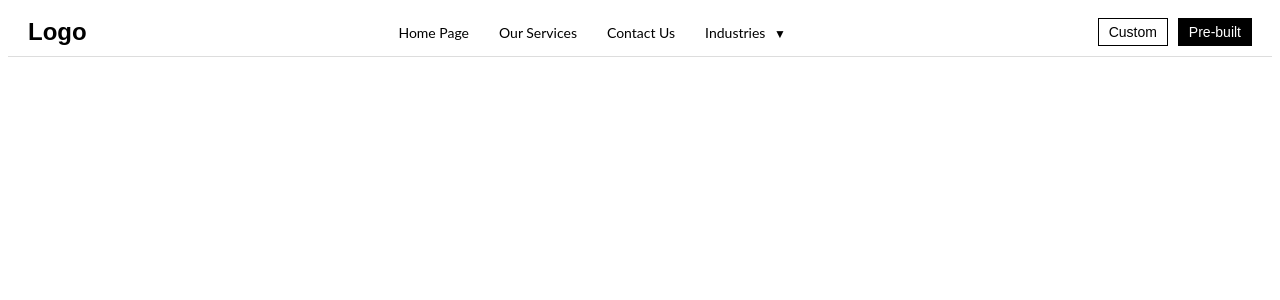
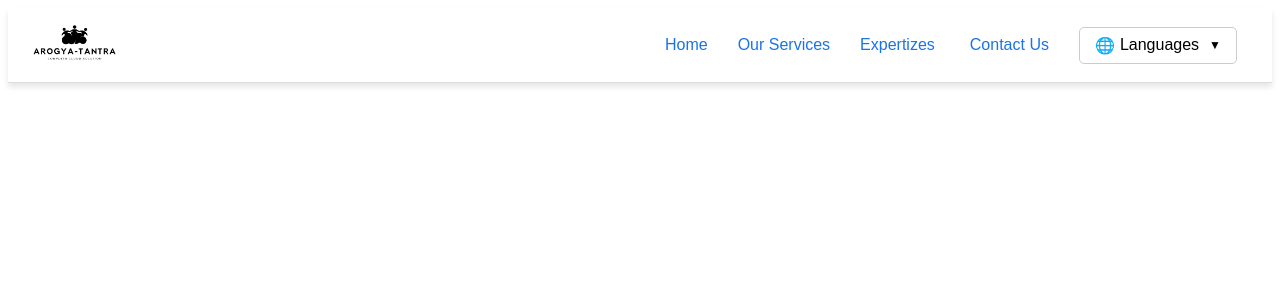
Before and after one commit to satyam0709/ArogyaTantra, a React (Vite) app in the folder Frontend/: page / in a window 1280 px wide. Shown: the top 300 px of the page. Built offline with nearby package versions, Linux system fonts and the light colour scheme.

Commit message:
navbar-done

```diff
--- a/Frontend/src/App.css
+++ /dev/null
@@ -1,57 +0,0 @@
-/* Navbar styles */
-.navbar {
-    display: flex;
-    justify-content: space-between;
-    align-items: center;
-    padding: 10px 20px;
-    background-color: #fff;
-    border-bottom: 1px solid #ddd;
-  }
-
-  .logo {
-    font-family: Arial, Helvetica, sans-serif;
-    font-size: 24px;
-    font-weight: bold;
-  }
-
-  .nav-links {
-    font-family: Lato, Arial;
-    display: flex;
-    list-style: none;
-    margin: 0;
-    padding: 0;
-  }
-
-  .nav-links li {
-    margin: 0 15px;
-    font-size: 14px;
-    cursor: pointer;
-  }
-
-  .dropdown-icon {
-    font-size: 12px;
-    margin-left: 5px;
-  }
-
-  .buttons {
-    display: flex;
-    align-items: center;
-  }
-
-  .custom-button,
-  .prebuilt-button {
-    font-size: 14px;
-    padding: 5px 10px;
-    border: 1px solid #000;
-    background: none;
-    cursor: pointer;
-  }
-
-  .custom-button {
-    margin-right: 10px;
-  }
-
-  .prebuilt-button {
-    background-color: #000;
-    color: #fff;
-  }
--- a/Frontend/src/App.jsx
+++ b/Frontend/src/App.jsx
@@ -1,4 +1,4 @@
-import './App.css'
+import './Components/Navbar.css'
 import Navbar from './Components/Navbar'
 
 function App() {
--- /dev/null
+++ b/Frontend/src/Components/Navbar.css
@@ -0,0 +1,135 @@
+/* Navbar Styling */
+.navbar {
+    display: flex;
+    justify-content: space-between;
+    align-items: center;
+    padding: 10px 20px;
+    background-color: #fff;
+    border-bottom: 1px solid #ddd;
+    font-family: Arial, Helvetica, sans-serif;
+    box-shadow: 0 4px 6px rgba(0, 0, 0, 0.1); /* Adds a soft shadow under the navbar */
+  }
+
+  /* Logo Image Styling */
+  .logo img {
+    height: 50px;  /* Set a height for the logo */
+    width: auto;   /* Maintain the aspect ratio */
+  }
+
+  /* Navigation Links */
+  .nav-links {
+    display: flex;
+    list-style: none;
+    margin: 0;
+    padding: 0;
+  }
+
+  .nav-links li {
+    position: relative;
+    margin: 0 15px;
+    font-size: 16px;
+    color: #1a73e8;
+    cursor: pointer;
+  }
+
+  /* Links without underline */
+  .nav-links a {
+    text-decoration: none;
+    color: #1a73e8;
+    transition: color 0.3s;
+  }
+
+  .nav-links a:hover {
+    color: #0047ab;
+  }
+
+  /* Dropdown Icon Styling */
+  .dropdown-icon {
+    font-size: 12px;
+    margin-left: 5px;
+  }
+
+  /* Expertizes Dropdown Styling */
+  .dropdown {
+    position: relative;
+  }
+
+  .expertizes-dropdown-menu {
+    position: absolute;
+    top: 120%; /* Position dropdown below the navbar */
+    left: 50%; /* Center align below the Expertizes link */
+    transform: translateX(-50%); /* Centering adjustment */
+    display: flex;
+    flex-wrap: wrap; /* Makes items display side-by-side */
+    gap: 15px; /* Space between items */
+    padding: 15px;
+    background-color: #fff;
+    border: 1px solid #ddd;
+    box-shadow: 0 4px 6px rgba(0, 0, 0, 0.1);
+    width: 350px; /* Wider dropdown */
+    z-index: 10;
+  }
+
+  .expertize-item {
+    font-size: 16px;
+    padding: 10px;
+    cursor: pointer;
+    border-radius: 4px;
+    transition: background-color 0.3s;
+  }
+
+  .expertize-item:hover {
+    background-color: #f0f0f0;
+  }
+
+  /* Languages Section - Black Color */
+  .language-dropdown {
+    display: flex;
+    align-items: center;
+    gap: 5px;
+    padding: 8px 15px;
+    background-color: #fff;
+    color: #000; /* Black color for Languages button */
+    border: 1px solid #ccc; /* Light border for language button */
+    border-radius: 5px;
+    font-size: 16px;
+    cursor: pointer;
+    transition: background-color 0.3s, color 0.3s;
+  }
+
+  .language-dropdown:hover {
+    background-color: #e6f0ff; /* Light blue on hover */
+    border-color: #0047ab;
+  }
+
+  .dropdown-menu {
+    position: absolute;
+    top: 120%;
+    left: 0;
+    background-color: #fff;
+    box-shadow: 0 4px 6px rgba(0, 0, 0, 0.1);
+    border: 1px solid #ddd;
+    list-style: none;
+    padding: 10px 0;
+    margin: 0;
+    z-index: 10;
+  }
+
+  .dropdown-menu li {
+    padding: 10px 15px;
+    font-size: 16px;
+    cursor: pointer;
+    transition: background-color 0.3s;
+    color: #000;
+  }
+
+  .dropdown-menu li:hover {
+    background-color: #f0f0f0;
+  }
+
+  /* Ensures links and button align in the same line */
+  .nav-links li,
+  .language-dropdown {
+    display: flex;
+    align-items: center;
+  }
--- a/Frontend/src/Components/Navbar.jsx
+++ b/Frontend/src/Components/Navbar.jsx
@@ -1,22 +1,163 @@
-import React from "react";
+// import React, { useState } from "react";
+// import "./Navbar.css"; // Assuming styles are in Navbar.css
+
+// const Navbar = () => {
+//   const [showIndustriesDropdown, setShowIndustriesDropdown] = useState(false);
+//   const [showLanguagesDropdown, setShowLanguagesDropdown] = useState(false);
+//   const [selectedLanguage, setSelectedLanguage] = useState("Languages 🌐");
+
+//   const handleLanguageSelect = (language) => {
+//     setSelectedLanguage(language);
+//     setShowLanguagesDropdown(false); // Close dropdown after selection
+//   };
+
+//   return (
+//     <nav className="navbar">
+//       <div className="logo">ArogyaTantra</div>
+//       <ul className="nav-links">
+//         <li>
+//           <a href="#home">Home</a>
+//         </li>
+//         <li>
+//           <a href="#services">Our Services</a>
+//         </li>
+
+//         {/* Expertizes Dropdown */}
+//         <li
+//           className="dropdown"
+//           onMouseEnter={() => setShowIndustriesDropdown(true)}
+//           onMouseLeave={() => setShowIndustriesDropdown(false)}
+//         >
+//           <span>Expertizes</span>
+//           <span className="dropdown-icon">▼</span>
+//           {showIndustriesDropdown && (
+//             <ul className="dropdown-menu animated-dropdown">
+//               <li>
+//                 <a href="#finance">Finance</a>
+//               </li>
+//               <li>
+//                 <a href="#healthcare">Healthcare</a>
+//               </li>
+//               <li>
+//                 <a href="#technology">Technology</a>
+//               </li>
+//               <li>
+//                 <a href="#technology">Banking</a>
+//               </li>
+//               <li>
+//                 <a href="#technology">Education</a>
+//               </li>
+//             </ul>
+//           )}
+//         </li>
+
+//         <li>
+//           <a href="#contact">Contact Us</a>
+//         </li>
+
+//         {/* Languages Dropdown */}
+//         <li className="dropdown">
+//           <span onClick={() => setShowLanguagesDropdown(!showLanguagesDropdown)}>
+//             {selectedLanguage}
+//           </span>
+//           <span className="dropdown-icon">▼</span>
+//           {showLanguagesDropdown && (
+//             <ul className="dropdown-menu">
+//               <li onClick={() => handleLanguageSelect("English")}>English</li>
+//               <li onClick={() => handleLanguageSelect("Spanish")}>Spanish</li>
+//               <li onClick={() => handleLanguageSelect("French")}>French</li>
+//               <li onClick={() => handleLanguageSelect("Hindi")}>Hindi</li>
+//               <li onClick={() => handleLanguageSelect("Japanese")}>Japanese</li>
+//               <li onClick={() => handleLanguageSelect("Urdu")}>Urdu</li>
+//               <li onClick={() => handleLanguageSelect("German")}>German</li>
+//             </ul>
+//           )}
+//         </li>
+//       </ul>
+//     </nav>
+//   );
+// };
+
+// export default Navbar;
 
 
+
+
+
+
+
+import React, { useState } from "react";
+import "./Navbar.css";
+
 const Navbar = () => {
+  const [showIndustriesDropdown, setShowIndustriesDropdown] = useState(false);
+  const [showLanguagesDropdown, setShowLanguagesDropdown] = useState(false);
+  const [selectedLanguage, setSelectedLanguage] = useState("Languages");
+
+  const handleLanguageSelect = (language) => {
+    setSelectedLanguage(language);
+    setShowLanguagesDropdown(false); // Close dropdown after selection
+  };
+
   return (
     <nav className="navbar">
-      <div className="logo">Logo</div>
+       <div className="logo">
+        <img src="src/assets/images/logo12.png" alt="ArogyaTantra Logo" />
+      </div>
       <ul className="nav-links">
-        <li>Home Page</li>
-        <li>Our Services</li>
-        <li>Contact Us</li>
-        <li className="dropdown">
-          Industries <span className="dropdown-icon">▼</span>
+        <li>
+          <a href="#home">Home</a>
+        </li>
+        <li>
+          <a href="#services">Our Services</a>
+        </li>
+
+        {/* Expertizes Dropdown */}
+        <li
+          className="dropdown"
+          onMouseEnter={() => setShowIndustriesDropdown(true)}
+          onMouseLeave={() => setShowIndustriesDropdown(false)}
+        >
+          <span className="span">Expertizes</span>
+          <span className="dropdown-icon"></span>
+          {showIndustriesDropdown && (
+            <div className="expertizes-dropdown-menu">
+              <div className="expertize-item">Technology</div>
+              <div className="expertize-item">Banking</div>
+              <div className="expertize-item">Education</div>
+              <div className="expertize-item">Finance</div>
+              <div className="expertize-item">Healthcare</div>
+            </div>
+          )}
+        </li>
+
+        <li>
+          <a href="#contact">Contact Us</a>
+        </li>
+
+        {/* Languages Dropdown */}
+        <li>
+          <div
+            className="language-dropdown"
+            onClick={() => setShowLanguagesDropdown(!showLanguagesDropdown)}
+          >
+            <span className="language-icon">🌐</span>
+            <span>{selectedLanguage}</span>
+            <span className="dropdown-icon">▼</span>
+          </div>
+          {showLanguagesDropdown && (
+            <ul className="dropdown-menu">
+              <li onClick={() => handleLanguageSelect("English")}>English</li>
+              <li onClick={() => handleLanguageSelect("Spanish")}>Spanish</li>
+              <li onClick={() => handleLanguageSelect("French")}>French</li>
+              <li onClick={() => handleLanguageSelect("Hindi")}>Hindi</li>
+              <li onClick={() => handleLanguageSelect("Japanese")}>Japanese</li>
+              <li onClick={() => handleLanguageSelect("Urdu")}>Urdu</li>
+              <li onClick={() => handleLanguageSelect("German")}>German</li>
+            </ul>
+          )}
         </li>
       </ul>
-      <div className="buttons">
-        <button className="custom-button">Custom</button>
-        <button className="prebuilt-button">Pre-built</button>
-      </div>
     </nav>
   );
 };
```
Also changed, not shown: Frontend/src/assets/images/logo12.png (added).
